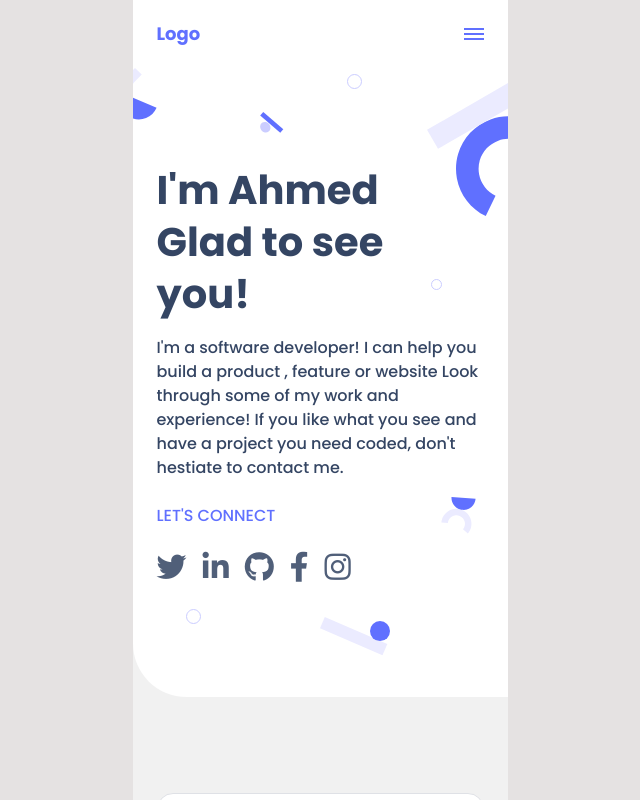
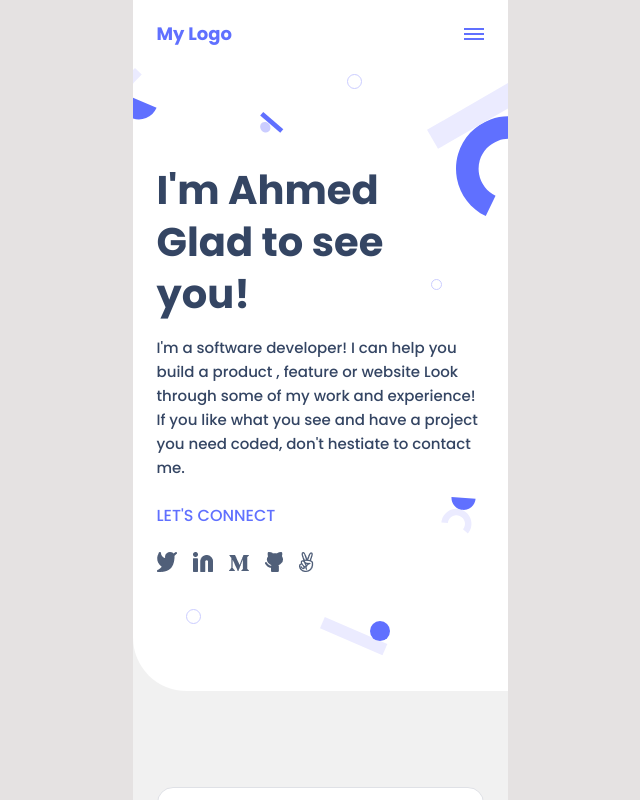
Before and after one commit to UREYPRICE/PortfolioMobileFirst, a website: page index.html in a window 1280 px wide. Shown: the top 800 px of the page, without its empty margins (320-960 px from the left). Drawn offline with Linux system fonts and the light colour scheme.

Commit message:
Changes upon request

```diff
--- a/index.html
+++ b/index.html
@@ -1,15 +1,19 @@
 <html lang="en">
-
   <head>
     <meta charset="UTF-8" />
     <meta http-equiv="X-UA-Compatible" content="IE=edge" />
     <meta name="viewport" content="width=device-width, initial-scale=1.0" />
     <link
       href="https://fonts.googleapis.com/css2?family=Poppins:wght@300;500;600;700;800&family=Roboto:wght@300;400;500&display=swap"
-    rel="stylesheet" />
-  <link rel="stylesheet" href="https://cdnjs.cloudflare.com/ajax/libs/font-awesome/6.2.0/css/all.min.css"
+      rel="stylesheet"
+    />
+    <link
+      rel="stylesheet"
+      href="https://cdnjs.cloudflare.com/ajax/libs/font-awesome/6.2.0/css/all.min.css"
       integrity="sha512-xh6O/CkQoPOWDdYTDqeRdPCVd1SpvCA9XXcUnZS2FmJNp1coAFzvtCN9BmamE+4aHK8yyUHUSCcJHgXloTyT2A=="
-    crossorigin="anonymous" referrerpolicy="no-referrer" />
+      crossorigin="anonymous"
+      referrerpolicy="no-referrer"
+    />
     <link rel="stylesheet" href="style.css" />
   </head>
 
@@ -17,7 +21,7 @@
     <div class="after-bdy">
       <div class="portfolio-class">
         <nav class="flex white-back">
-        <a id="title" href="#">Logo</a>
+          <a id="title" href="#">My Logo</a>
           <div class="flex icon-stack-container">
             <span id="icon-stack"></span>
           </div>
@@ -39,19 +43,19 @@
               <h6>LET'S CONNECT</h6>
               <ul class="icons_social__container flex">
                 <li>
-                <a href="#"><i class="fa-brands fa-twitter"></i></a>
+                  <a href="#"><img src="images/twitter.png" alt="" /></a>
                 </li>
                 <li>
-                <a href="#"><i class="fa-brands fa-linkedin-in"></i></a>
+                  <a href="#"><img src="images/Linkedin.png" alt="" /></a>
                 </li>
                 <li>
-                <a href="#"><i class="fa-brands fa-github"></i></a>
+                  <a href="#"><img src="images/medium.png" alt="" /></a>
                 </li>
                 <li>
-                <a href="#"><i class="fa-brands fa-facebook-f"></i></a>
+                  <a href="#"><img src="images/github.png" alt="" /></a>
                 </li>
                 <li>
-                <a href="#"><i class="fa-brands fa-instagram"></i></a>
+                  <a href="#"><img src="images/victory.png" alt="" /></a>
                 </li>
               </ul>
             </div>
@@ -78,7 +82,10 @@
             <button class="preview_button outlinings">See Project</button>
           </article>
           <article class="card flex white-back">
-          <img src="./images/project_2.png" alt="Multi-Post project preview" />
+            <img
+              src="./images/project_2.png"
+              alt="Multi-Post project preview"
+            />
             <h3>Multi-Post Stories</h3>
             <ul class="flex project_details">
               <li>CANOPY</li>
@@ -116,7 +123,10 @@
             <button class="preview_button outlinings">See Project</button>
           </article>
           <article class="card flex white-back">
-          <img src="./images/project_4.png" alt="Multi-Post project preview" />
+            <img
+              src="./images/project_4.png"
+              alt="Multi-Post project preview"
+            />
             <h3>Multi-Post Stories</h3>
             <ul class="flex project_details">
               <li>CANOPY</li>
@@ -171,7 +181,7 @@
             <ul class="about__stacks">
               <li class="about_stacks__item" style="border-bottom: 0px">
                 <span>Languages</span>
-              <i class="fa fa-angle-down"></i>
+                <i class="fa fa-angle-down" style="color: #acb7c3"></i>
               </li>
               <ul class="lang">
                 <li class="js">
@@ -200,7 +210,5 @@
         </section>
       </div>
     </div>
-
   </body>
-
 </html>
--- a/style.css
+++ b/style.css
@@ -50,7 +50,7 @@ h6 {
 p {
   padding: 1rem 0;
   color: var(--text-dark-blue);
-  font-size: 16px;
+  font-size: 15px;
   font-weight: 400;
   line-height: 24px;
 }
@@ -108,7 +108,7 @@ button {
 }
 
 .fa-brands {
-  font-size: 30px;
+  font-size: 20px;
   background-color: white;
   color: var(--bg-slate-grey);
   cursor: pointer;
```
Lines whose indentation alone changed are shown as unchanged.
